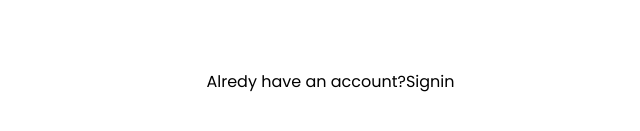
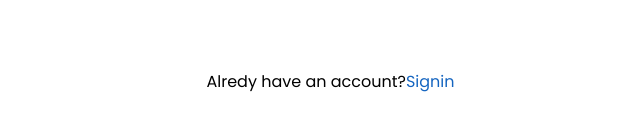
Before and after one commit to Sameer069/postclub, a React (Vite) app in the folder frontend/: page /signup in a window 1280 px wide. Shown: the part 629-760 px from the top of the page, without its empty margins (319-959 px from the left). Built offline with nearby package versions, Linux system fonts and the light colour scheme; no server answers; a web font is replaced by a local one.

Commit message:
Update UserSignup.jsx

```diff
--- a/frontend/src/pages/UserSignup.jsx
+++ b/frontend/src/pages/UserSignup.jsx
@@ -112,7 +112,7 @@ const UserSignUp=()=>{
 
                     <div className='text-center'>
                     <div className='ps-[19px] mt-5 font-[Poppins]'>
-                    <span>Alredy have an account?<Link to="/"  className=''>Signin</Link></span>
+                    <span>Alredy have an account?<Link to="/"  className='text-[#1565C0]'>Signin</Link></span>
                  </div>
                     </div>
 
```
